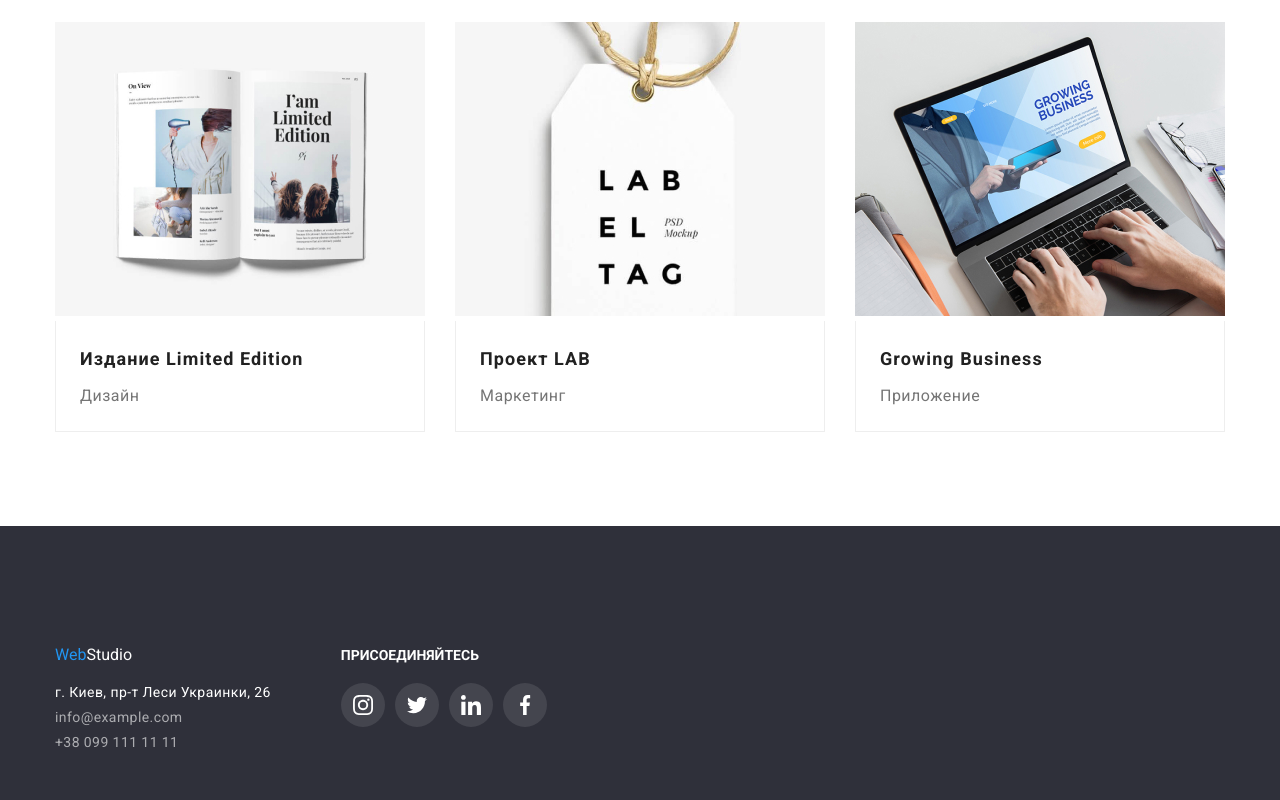
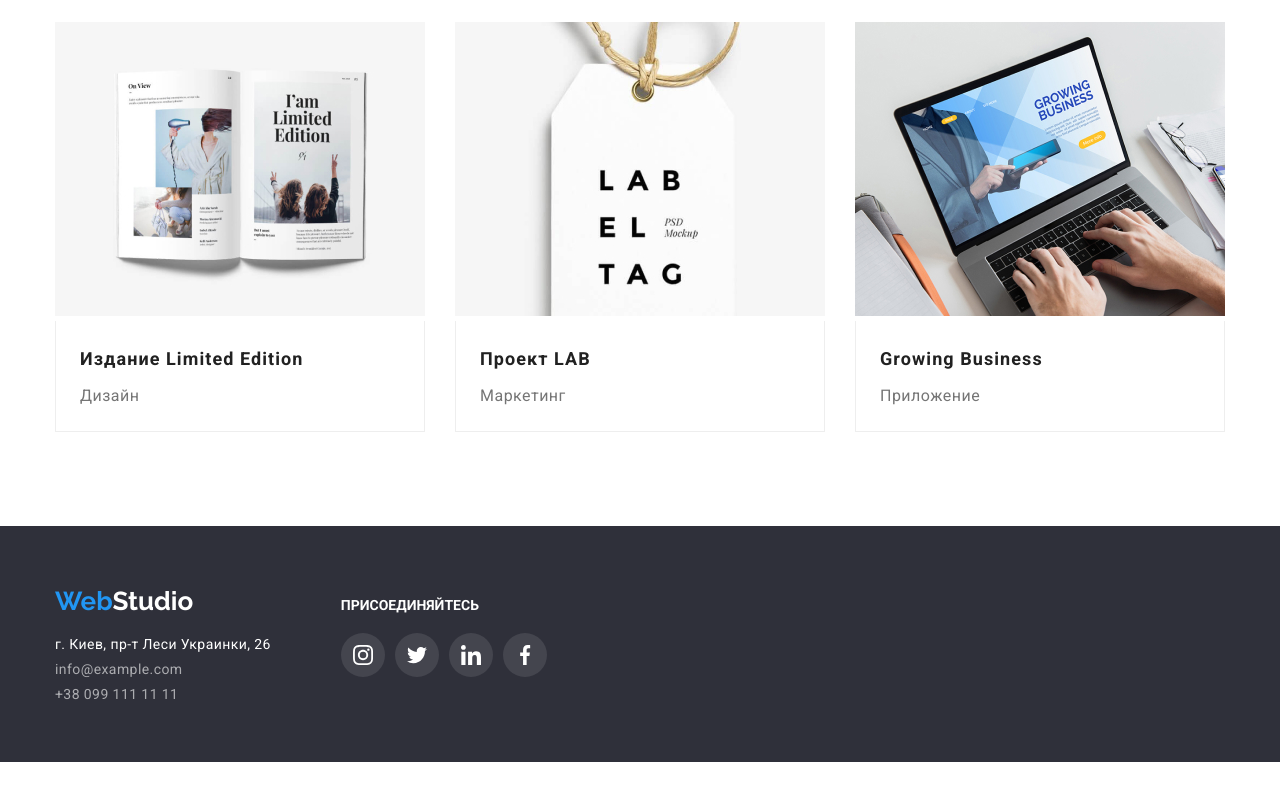
Before and after one commit to SkrypchenkoKrystyna/goit-markup-hw-04, a plain HTML site: page portfolio.html in a window 1280 px wide. Shown: the part 1107-1907 px from the top of the page. After the commit the page ends 1869 px from the top, so only its background shows below. Drawn offline with nearby package versions, Linux system fonts and the light colour scheme.

Commit message:
закончила!!!

```diff
--- a/CSS/style.css
+++ b/CSS/style.css
@@ -458,6 +458,7 @@ a {
   display: inline-block;
   /* margin-top: 60px; */
   margin-bottom: 20px;
+  font-family: var(--accent-font);
   font-weight: 700;
   font-style: normal;
   font-size: 26px;
@@ -466,8 +467,13 @@ a {
 
 .logo-footer-portfolio {
   display: inline-block;
-  margin-top: 60px;
+  /* margin-top: 60px; */
   margin-bottom: 20px;
+  font-family: var(--accent-font);
+  font-weight: 700;
+  font-style: normal;
+  font-size: 26px;
+  line-height: 1.174;
 }
 .logo-web-footer {
   color: var(--accent-color);
```
